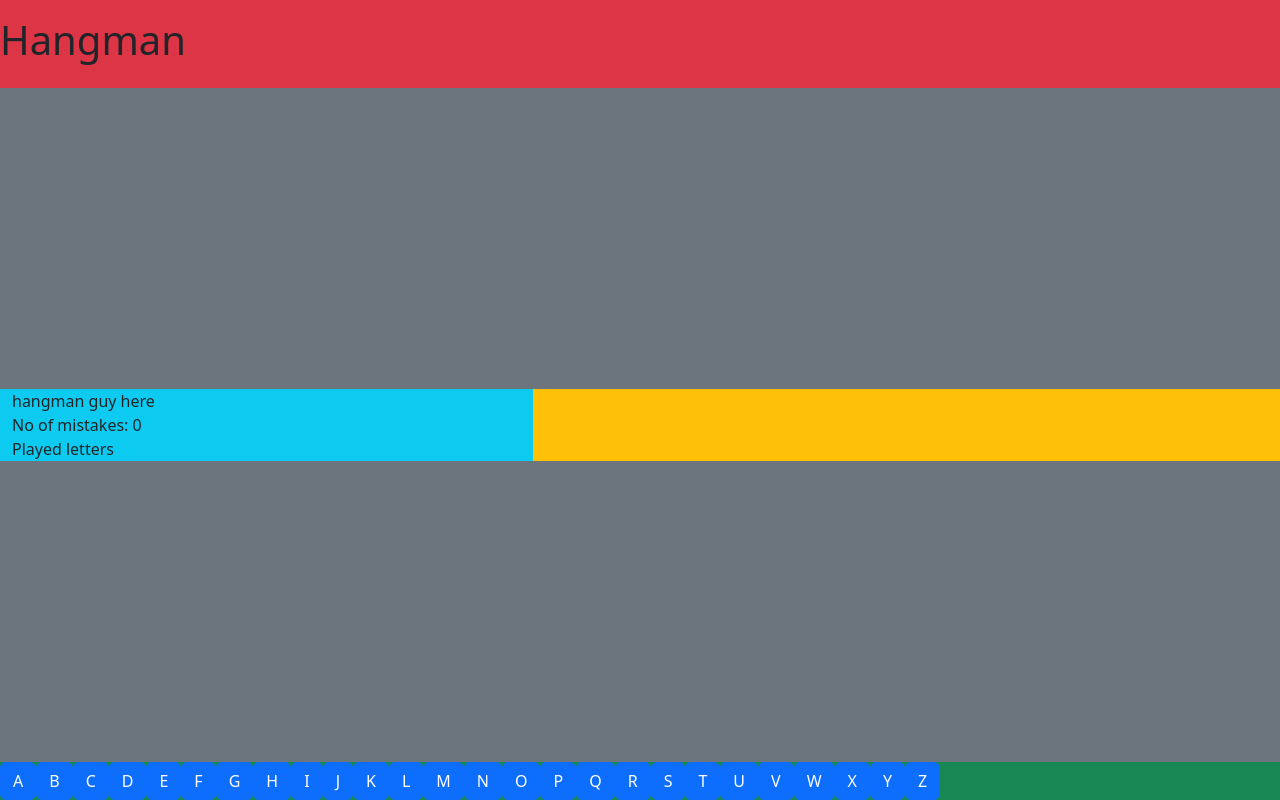
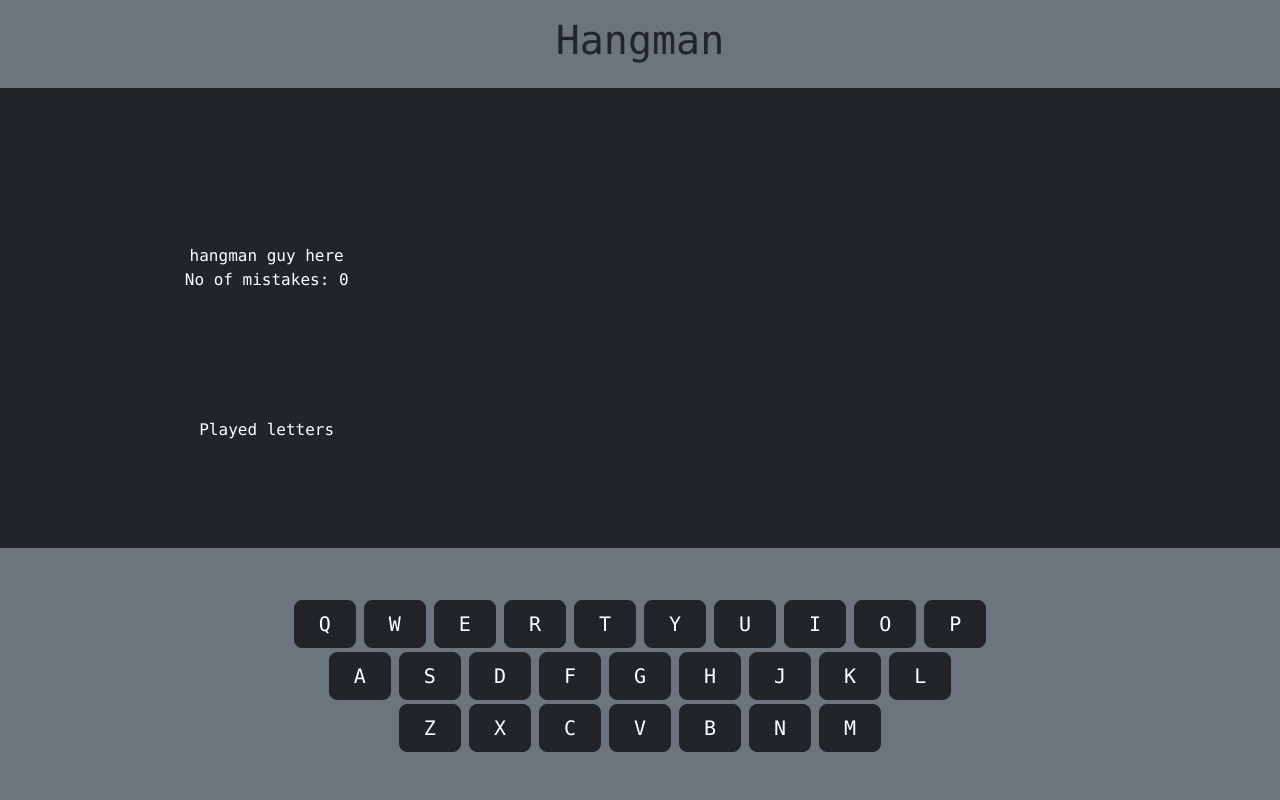
Before and after one commit to cmcaquilala/hangman-project, a React (Vite) app: page / in a window 1280 px wide. Built offline with nearby package versions, Linux system fonts and the light colour scheme; no server answers.

Commit message:
constructed front-end, QWERTY keyboard

```diff
--- a/src/App.tsx
+++ b/src/App.tsx
@@ -14,7 +14,15 @@ function App() {
   const [guess, updateGuess] = useState("-");
   const [playedLetters, updatePlayedLetters] = useState<Set<string>>(new Set());
   const [noOfMistakes, updateNoOfMistakes] = useState(0);
-  const [letters, updateLetters] = useState<letterButton[]>([]);
+  // const [row1Letters, row1UpdateLetters] = useState<letterButton[]>([]);
+  // const [row2Letters, row2UpdateLetters] = useState<letterButton[]>([]);
+  // const [row3Letters, row3UpdateLetters] = useState<letterButton[]>([]);
+
+  const [keyboardLetters, updateKeyboardLetters] = useState<letterButton[][]>([
+    [],
+    [],
+    [],
+  ]);
 
   interface letterButton {
     letter: string;
@@ -26,13 +34,7 @@ function App() {
   }, [word]);
 
   const resetHangman = () => {
-    updateLetters([]);
-    for (let i = 65; i <= 90; i++) {
-      updateLetters((prevState: letterButton[]) => [
-        ...prevState,
-        { letter: String.fromCharCode(i), isActive: true },
-      ]);
-    }
+    buildLetterButtons();
 
     getWordFromAPI().then((result) => {
       updateWord(result);
@@ -43,7 +45,31 @@ function App() {
   };
 
   const refreshGuess = () => {
-    return updateGuess((prev) => (prev = getGuess(word, playedLetters)));
+    return updateGuess((prev) => getGuess(word, playedLetters));
+  };
+
+  const buildLetterButtons = () => {
+    const getKeyboardRows = () => {
+      let row1 = ["Q", "W", "E", "R", "T", "Y", "U", "I", "O", "P"];
+      let row2 = ["A", "S", "D", "F", "G", "H", "J", "K", "L"];
+      let row3 = ["Z", "X", "C", "V", "B", "N", "M"];
+
+      return [row1, row2, row3];
+    };
+
+    updateKeyboardLetters((prev) => [[], [], []]);
+    let keyboardRows = getKeyboardRows();
+
+    for (let [index, row] of keyboardRows.entries()) {
+      for (let letter of row) {
+        updateKeyboardLetters((prev) => {
+          prev[index] = [...prev[index], { letter: letter, isActive: true }];
+          return prev;
+        });
+      }
+    }
+
+    console.log(keyboardLetters);
   };
 
   const pressLetter = (letter: string) => {
@@ -54,8 +80,9 @@ function App() {
       noOfMistakes
     );
 
-    updateLetters((prev) => {
-      for (let item of prev) {
+    updateKeyboardLetters((prev) => {
+      for (let row of prev)
+        for (let item of row) {
           if (item.letter === letter) {
             item.isActive = false;
             break;
@@ -86,33 +113,43 @@ function App() {
   }, []);
 
   return (
-    <div className="d-flex flex-column justify-content-between bg-secondary vh-100">
-      <div className="bg-danger py-3">
+    <div className="d-flex flex-column justify-content-between bg-dark vh-100 font-monospace">
+      <div className="d-flex justify-content-center bg-secondary py-3">
         <h1>Hangman</h1>
       </div>
-      <div className="row mx-0">
-        <div className="col-5 bg-info">
-          hangman guy here {word}
+      <div className="row mx-0 h-50 text-white">
+        <div className="col-5 text-center">
+          <div className="h-75 d-flex flex-column justify-content-center">
+            hangman guy here
             <div>No of mistakes: {noOfMistakes}</div>
+          </div>
+
+          <div className="h-25">
             <div>Played letters</div>
             <span>
+              {" "}
               {Array.from(playedLetters)
                 .sort()
                 .map((letter) => " " + letter + " ")}
             </span>
           </div>
-        <div className="col-7 bg-warning">{guess}</div>
         </div>
-      <div className="bg-success">
-        {letters.map((letter, i) => (
+        <div className="col-7 d-flex flex-column justify-content-center text-center">
+          {guess}
+        </div>
+      </div>
+      <div className="d-flex flex-column bg-secondary py-5">
+        {keyboardLetters.map((row) => (
+          <div className="text-center mt-1">
+            {row.map((letter, index) => (
               <LetterButton
                 letter={letter.letter}
                 isActive={letter.isActive}
-            key={i}
-            onClickHandler={() => {
-              pressLetter(letter.letter);
-            }}
+                key={index}
+                onClickHandler={() => pressLetter(letter.letter)}
               />
+            ))}
+          </div>
         ))}
       </div>
     </div>
--- a/src/components/LetterButton.tsx
+++ b/src/components/LetterButton.tsx
@@ -8,21 +8,13 @@ interface Props {
 }
 
 const LetterButton = ({ letter, isActive, onClickHandler }: Props) => {
-  // const [isActive, setIsActive] = useState(true);
-  if (!isActive) {
-    return (
-      <button className="btn btn-primary" disabled>
-        {letter}
-      </button>
-    );
-  }
-
   return (
     <button
-      className="btn btn-primary"
+      type="button"
+      className="btn btn-lg btn-dark mx-1 px-4 font-monospace"
+      disabled={!isActive}
       onClick={() => {
         onClickHandler();
-        // setIsActive(false);
       }}
     >
       {letter}
--- a/src/lib/hangman-game.ts
+++ b/src/lib/hangman-game.ts
@@ -1,4 +1,4 @@
-const NO_OF_ALLOWED_MISTAKES = 5;
+const NO_OF_ALLOWED_MISTAKES = 7;
 
 export async function getWordFromAPI() {
   let response = await fetch("https://random-word-api.herokuapp.com/word");
```
Lines whose indentation alone changed are shown as unchanged.
